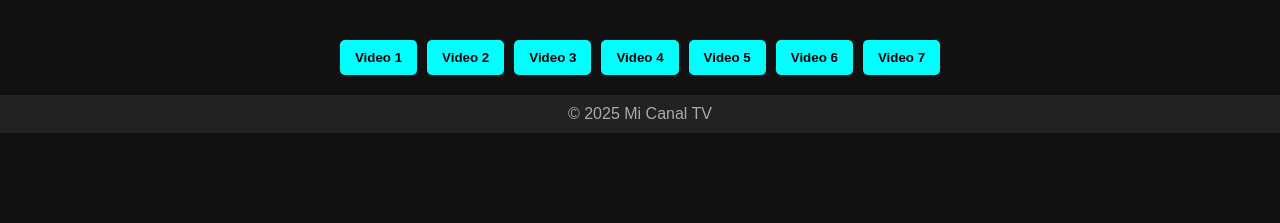
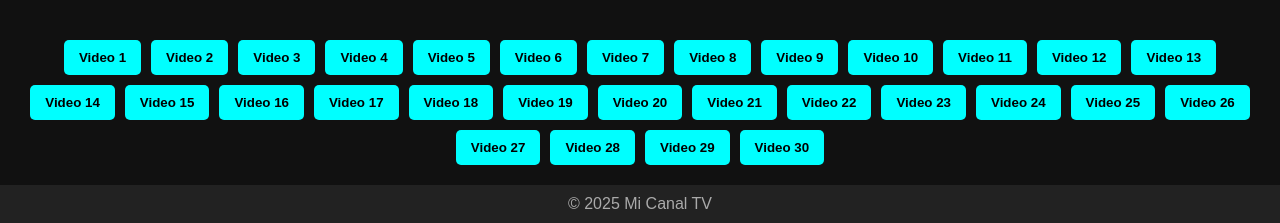
Before and after one commit to tecnodigital444-maker/mi-canal-tv, a plain HTML site: page index.html in a window 1280 px wide. Shown: the part 605-828 px from the top of the page. Before the commit the page ends 800 px from the top, so only its background shows below. Drawn offline with Linux system fonts and the light colour scheme.

Commit message:
Update index.html

```diff
--- a/index.html
+++ b/index.html
@@ -69,25 +69,63 @@
   <header>📺 Mi Canal TV</header>
 
   <div id="player">
-    <iframe id="videoFrame" src="https://drive.google.com/file/d/1Z90f_sbkV-8K5n25zZ8faz7f1xZlS1lh/preview" allow="autoplay" allowfullscreen></iframe>
+    <iframe id="videoFrame" src="" allow="autoplay" allowfullscreen></iframe>
   </div>
 
-  <div class="playlist">
-    <button onclick="playVideo('https://drive.google.com/file/d/1Z90f_sbkV-8K5n25zZ8faz7f1xZlS1lh/preview')">Video 1</button>
-    <button onclick="playVideo('https://drive.google.com/file/d/1fr7JG10vpXf1KG5NkDe7dNykeFjqjme5/preview')">Video 2</button>
-    <button onclick="playVideo('https://drive.google.com/file/d/1qVGMmwZZJ4ff-oWvgQ93KMNZacHqfOiM/preview')">Video 3</button>
-    <button onclick="playVideo('https://drive.google.com/file/d/1ijL82OmffuEX9HlZiy1lZTHrKcASCJ7R/preview')">Video 4</button>
-    <button onclick="playVideo('https://drive.google.com/file/d/1dY8fFBE-pHBIxCXbHxbcEOxfeCWNagRY/preview')">Video 5</button>
-    <button onclick="playVideo('https://drive.google.com/file/d/1JZ6WShtnhVUsGXlRLipMaFh3kM-kTxnH/preview')">Video 6</button>
-    <button onclick="playVideo('https://drive.google.com/file/d/1nqo_LdUpVi5cCApP77NNmheSY1wEECNp/preview')">Video 7</button>
-  </div>
+  <div class="playlist" id="playlist"></div>
 
   <footer>© 2025 Mi Canal TV</footer>
 
   <script>
-    function playVideo(url) {
-      document.getElementById('videoFrame').src = url;
-    }
+    const videos = [
+      // Videos anteriores
+      "https://drive.google.com/file/d/1Z90f_sbkV-8K5n25zZ8faz7f1xZlS1lh/preview",
+      "https://drive.google.com/file/d/1fr7JG10vpXf1KG5NkDe7dNykeFjqjme5/preview",
+      "https://drive.google.com/file/d/1qVGMmwZZJ4ff-oWvgQ93KMNZacHqfOiM/preview",
+      "https://drive.google.com/file/d/1ijL82OmffuEX9HlZiy1lZTHrKcASCJ7R/preview",
+      "https://drive.google.com/file/d/1dY8fFBE-pHBIxCXbHxbcEOxfeCWNagRY/preview",
+      "https://drive.google.com/file/d/1JZ6WShtnhVUsGXlRLipMaFh3kM-kTxnH/preview",
+      "https://drive.google.com/file/d/1nqo_LdUpVi5cCApP77NNmheSY1wEECNp/preview",
+      "https://drive.google.com/file/d/1AoxDbwa_2hxAfS7pNSmRTui1dKtlMw9w/preview",
+      "https://drive.google.com/file/d/1Bye4gK4uOzYs-1B4OWYVZO-QSR4afZXw/preview",
+      "https://drive.google.com/file/d/1HdsEaHbsTOSQJzQeaKKhGEjNqFVtTxYG/preview",
+      "https://drive.google.com/file/d/1QfzSsoHWAMX3W6hJYZR-EvKuMFzcmP8f/preview",
+      "https://drive.google.com/file/d/114PzZw4we5LJUw-New_2I0gd0ACH4Ogf/preview",
+      "https://drive.google.com/file/d/1qyPrudr2i-U6S9ZRb2ayf_M0NtuvQtwq/preview",
+      "https://drive.google.com/file/d/13El3p_tT5yadJJr_IgIB3Te0CwqAc_G3/preview",
+      "https://drive.google.com/file/d/1SqI6l4EkiXWFwanKj7SjqK4U5PWuw7ON/preview",
+      "https://drive.google.com/file/d/17b2Lhh1RPGQtXaTmIycWdDIkekYqWnvL/preview",
+      "https://drive.google.com/file/d/1sIEGslXomagC8j3bWIqy_Q4mevYfWrPF/preview",
+      "https://drive.google.com/file/d/1qGiJih6Qr6-rtNy5NMFusZVw-X5jB0iv/preview",
+      "https://drive.google.com/file/d/1yH17IOeyU63ozv0a2wlTa4jfCBU4xVY_/preview",
+      // Nuevos anteriores
+      "https://drive.google.com/file/d/1c8ckFooBOt4VTFs7aUgn-gHePd7hupOz/preview",
+      "https://drive.google.com/file/d/1qsn_XDq7Vzdku4etkTduLGpzXR-8Zfa0/preview",
+      "https://drive.google.com/file/d/1h36t-a6R6FQ2F1W8RQmJBYVB_m2qjUt-/preview",
+      "https://drive.google.com/file/d/11Lofh1T_KIBT0K2ya05ZGearmN16a7oR/preview",
+      "https://drive.google.com/file/d/1ieTl6nDCEVUOD4y09xsdbhLrLBKY36zt/preview",
+      "https://drive.google.com/file/d/1YgH3Dk9WFM5qR3oNF-rV8BeYK0kMyHCr/preview",
+      "https://drive.google.com/file/d/195XZzKAkzB6tg88lvVxQjQAgVlKb2CeA/preview",
+      "https://drive.google.com/file/d/1Xsfbu5MipnQfyNLREPmGevebapOGvh3T/preview",
+      // Nuevos que agregaste ahora
+      "https://drive.google.com/file/d/1hQ7Bsy3JhWoBDWTffD6mL-zeDzeRyT7L/preview",
+      "https://drive.google.com/file/d/1r9Xv_G8x1ZE9POBUbJkWHC75Aek-aNx8/preview",
+      "https://drive.google.com/file/d/1y2C9rQzcw9fFoGr_88BwVXrJIt-3pZjV/preview"
+    ];
+
+    const player = document.getElementById("videoFrame");
+    const playlist = document.getElementById("playlist");
+
+    // Reproduce el primer video por defecto
+    player.src = videos[0];
+
+    // Crea botones de reproducción dinámicamente
+    videos.forEach((url, index) => {
+      const btn = document.createElement("button");
+      btn.textContent = "Video " + (index + 1);
+      btn.onclick = () => { player.src = url; };
+      playlist.appendChild(btn);
+    });
   </script>
 </body>
 </html>
```
